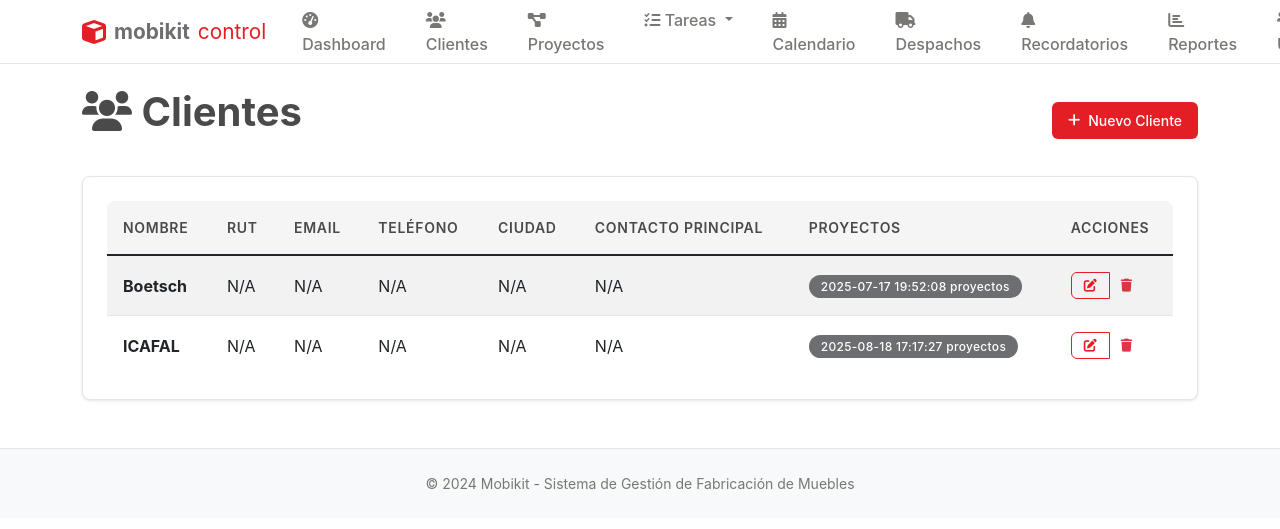
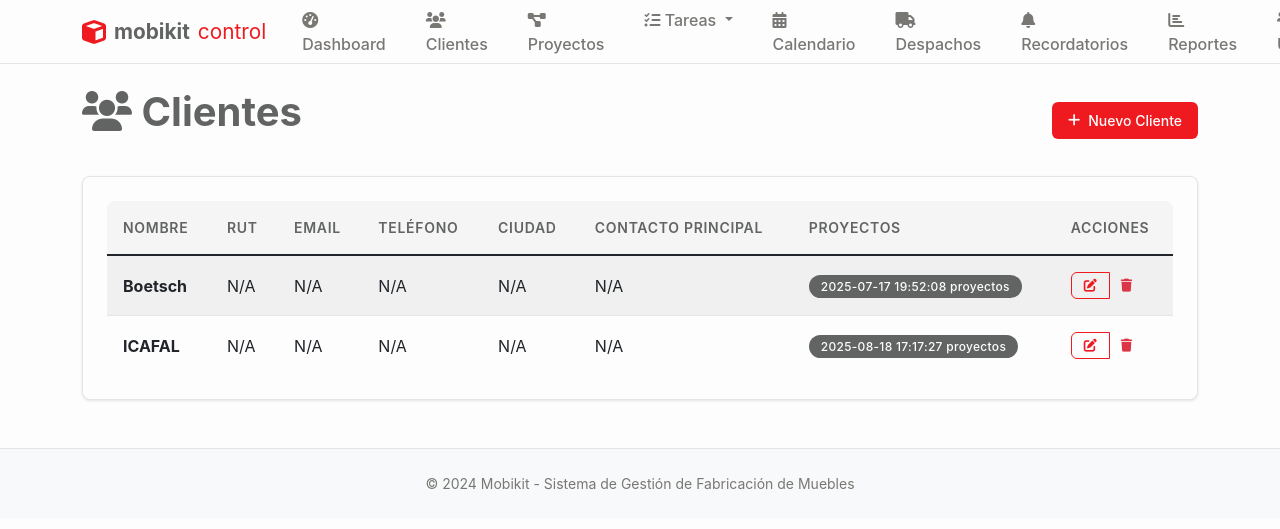
Before and after one commit to mobikitapp/Mobikit-Control-de-Gestion, a Flask app: page /clientes in a window 1280 px wide; the page is wider, and only the part inside the window is pictured. Shown: the top 529 px of that part. Run offline with Flask 3, Linux system fonts and the light colour scheme; a user stored in the database is signed in; data comes from the database, SQL or seed files in the repository.

Commit message:
Assistant checkpoint: Actualizar colores corporativos oficiales de Mobikit
Assistant generated file changes:
- static/css/style.css: Actualizar colores corporativos oficiales, Actualizar color hover del botón primario, Actualizar hover del botón de calendario, Actualizar color hover de links
- database_schema.sql: Actualizar color por defecto en categorías, Actualizar colores en datos iniciales de categorías
- update_corporate_colors.py: Script para actualizar colores corporativos en BD

---

User prompt:

Estos son los colores corporativos para que los utilces en el formato y fuentes de la app. Gris oscuro

RGB: (98, 99, 99)

HEX: #626363

Rojo intenso

RGB: (239, 26, 31)

HEX: #EF1A1F

Blanco

RGB: (253, 253, 253)

HEX: #FDFDFD
Replit-Commit-Author: Assistant
Replit-Commit-Session-Id: c8e0d119-3e8a-4e70-b8ed-3f144aa902fc

```diff
--- a/database_schema.sql
+++ b/database_schema.sql
@@ -54,7 +54,7 @@ CREATE TABLE IF NOT EXISTS categorias_producto (
     id INTEGER PRIMARY KEY AUTOINCREMENT,
     nombre TEXT UNIQUE NOT NULL,
     descripcion TEXT,
-    color TEXT DEFAULT '#E31E24',
+    color TEXT DEFAULT '#EF1A1F',
     activo BOOLEAN DEFAULT TRUE,
     created_at TIMESTAMP DEFAULT CURRENT_TIMESTAMP
 );
@@ -378,8 +378,8 @@ INSERT OR IGNORE INTO configuraciones (clave, valor, descripcion, tipo) VALUES
 
 -- Datos iniciales de categorías
 INSERT OR IGNORE INTO categorias_producto (nombre, descripcion, color) VALUES
-    ('Cocinas', 'Muebles de cocina y accesorios', '#E31E24'),
-    ('Closet', 'Closets y vestidores', '#6D6E71');
+    ('Cocinas', 'Muebles de cocina y accesorios', '#EF1A1F'),
+    ('Closet', 'Closets y vestidores', '#626363');
 
 -- Datos iniciales de subcategorías para Cocinas
 INSERT OR IGNORE INTO subcategorias_producto (categoria_id, nombre, descripcion) VALUES
--- a/static/css/style.css
+++ b/static/css/style.css
@@ -2,28 +2,28 @@
 /* Mobikit - Notion-inspired Design */
 
 :root {
-    /* Colores principales del logo Mobikit */
-    --mobikit-red: #E31E24;
-    --mobikit-red-light: #F3949A;
-    --mobikit-red-dark: #B8141A;
-    --mobikit-gray-logo: #6D6E71; /* Gris del logo "mobikit" */
-    --mobikit-gray: #4A4A4A;
+    /* Colores corporativos oficiales Mobikit */
+    --mobikit-red: #EF1A1F; /* Rojo intenso oficial */
+    --mobikit-red-light: #F58B8F;
+    --mobikit-red-dark: #C7161A;
+    --mobikit-gray: #626363; /* Gris oscuro oficial */
+    --mobikit-gray-logo: #626363; /* Mismo gris para coherencia */
     --mobikit-light-gray: #8C8C8C;
-    --mobikit-dark-gray: #2D2D2D;
-    --mobikit-white: #FFFFFF;
+    --mobikit-dark-gray: #4A4A4A;
+    --mobikit-white: #FDFDFD; /* Blanco oficial */
     --mobikit-light-bg: #FAFAFA;
     --mobikit-border: #E5E5E5;
     --mobikit-hover: #F5F5F5;
     --mobikit-text-light: #787774;
     --mobikit-sidebar: #F7F6F3;
 
-    /* Colores corporativos específicos basados en logo */
-    --mobikit-cocinas: #E31E24;
-    --mobikit-closet: #6D6E71; /* Usar gris del logo para closets */
+    /* Colores corporativos específicos */
+    --mobikit-cocinas: #EF1A1F; /* Rojo para cocinas */
+    --mobikit-closet: #626363; /* Gris para closets */
     --mobikit-success: #22C55E;
     --mobikit-warning: #F59E0B;
-    --mobikit-info: #6D6E71;
-    --mobikit-danger: #E31E24;
+    --mobikit-info: #626363;
+    --mobikit-danger: #EF1A1F;
 }
 
 * {
@@ -180,7 +180,7 @@ h4, h5, h6 {
 }
 
 .btn-primary:hover {
-    background-color: #C11A1F;
+    background-color: #C7161A;
     transform: translateY(-1px);
 }
 
@@ -430,8 +430,8 @@ h4, h5, h6 {
 }
 
 .fc-button-primary:hover {
-    background-color: #C11A1F !important;
-    border-color: #C11A1F !important;
+    background-color: #C7161A !important;
+    border-color: #C7161A !important;
 }
 
 .fc-day-today {
@@ -472,7 +472,7 @@ a {
 }
 
 a:hover {
-    color: #C11A1F;
+    color: #C7161A;
     text-decoration: underline;
 }
 
```
Also changed, not shown: update_corporate_colors.py (added, +50 -0 lines).
